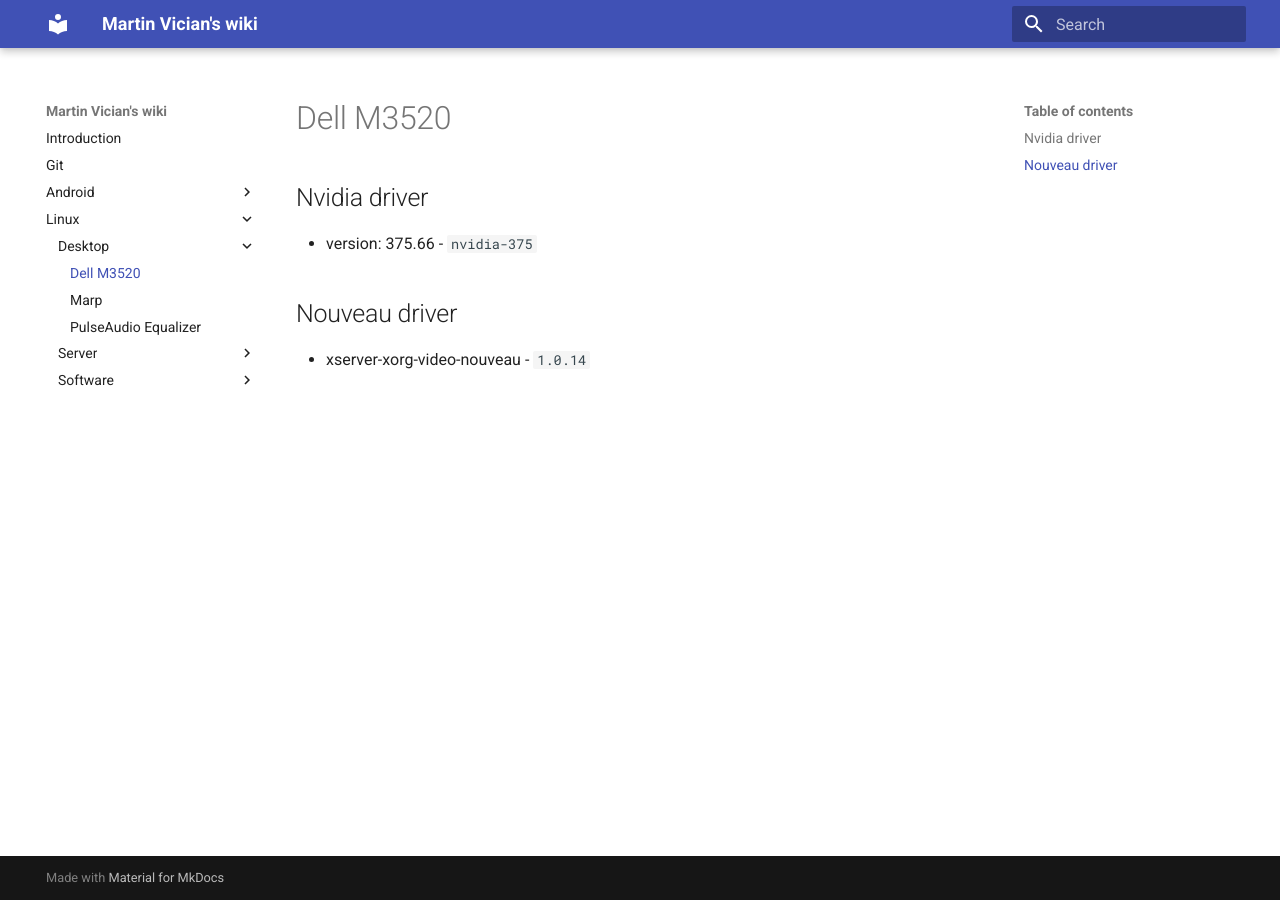
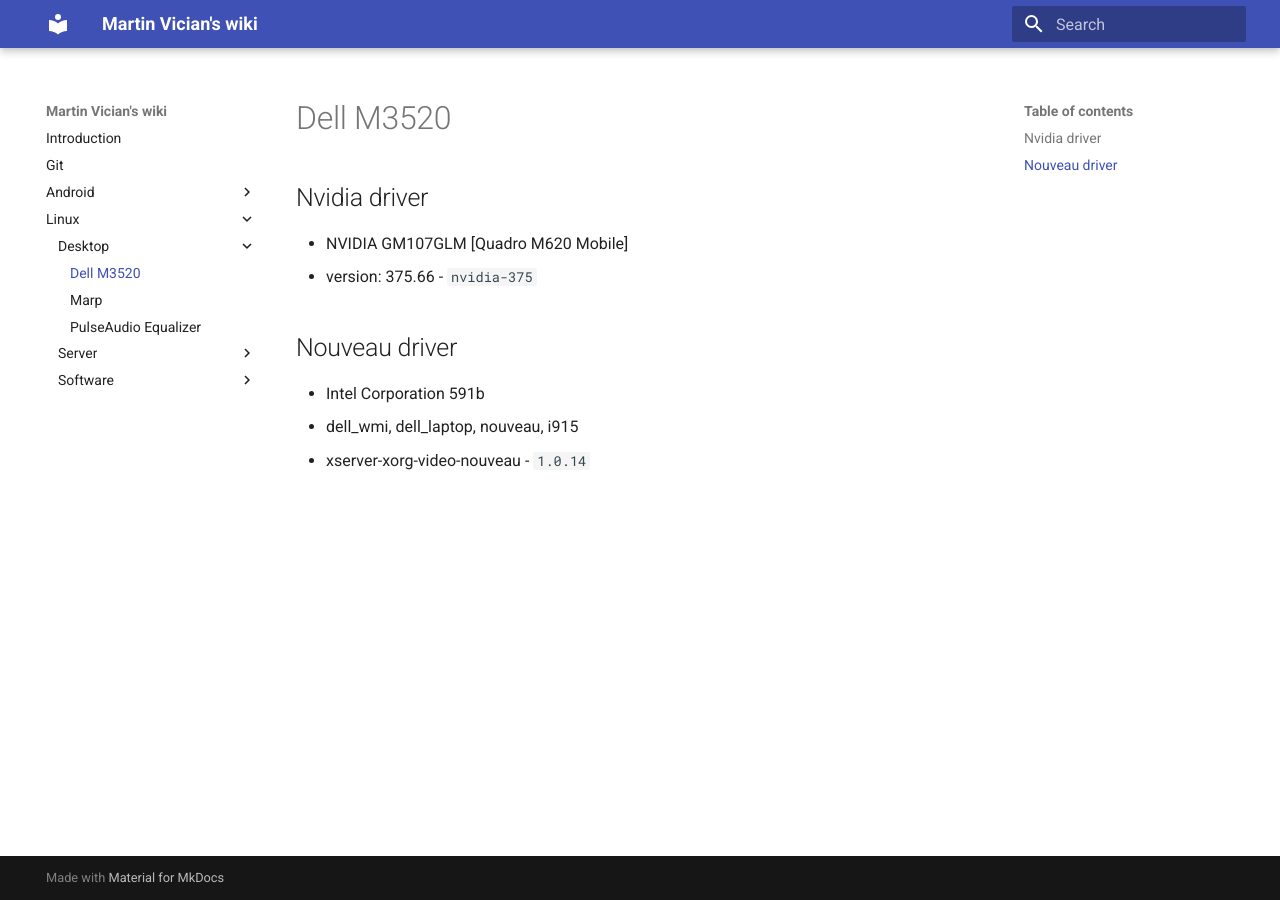
Before and after one commit to vician/wiki, an MkDocs documentation site: the page built from docs/Linux/Desktop/Dell M3520.md, in a window 1280 px wide. Built offline with MkDocs 1.6.1 and Material for MkDocs 9.7.7, drawn with Linux system fonts in a browser that asks for light colours.

Commit message:
Update Dell M3520.md

```diff
--- a/docs/Linux/Desktop/Dell M3520.md
+++ b/docs/Linux/Desktop/Dell M3520.md
@@ -1,7 +1,10 @@
 ## Nvidia driver
 
+- NVIDIA GM107GLM [Quadro M620 Mobile]
 - version: 375.66 - `nvidia-375`
 
 ## Nouveau driver
 
+- Intel Corporation 591b
+- dell_wmi, dell_laptop, nouveau, i915
 - xserver-xorg-video-nouveau - `1.0.14`
```
